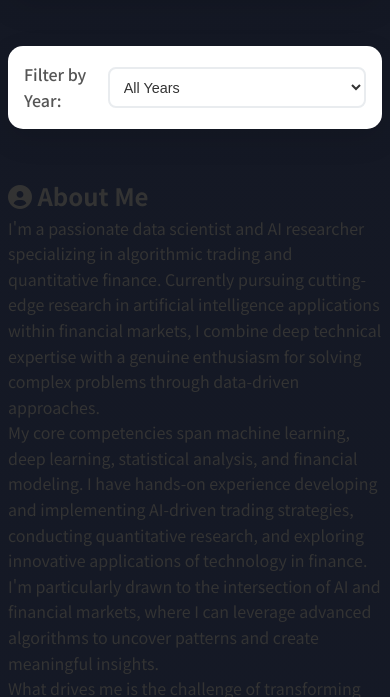
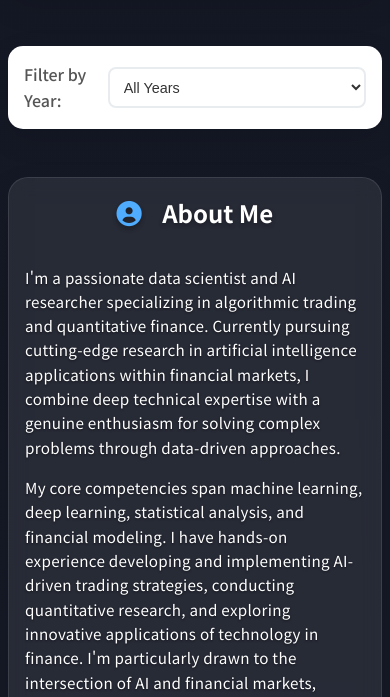
Before and after one commit to lucasking0109/Lucas_Life_Timeline, a website: page index.html in a window 390 px wide. Shown: the part 147-844 px from the top of the page. Drawn offline with Linux system fonts and the light colour scheme.

Commit message:
Fix About Me text contrast for better readability

```diff
--- a/styles.css
+++ b/styles.css
@@ -1358,3 +1358,97 @@ header h1 i {
         opacity: 0;
     }
 }
+
+/* 個人介紹區域樣式 */
+.about-section {
+    margin: 3rem 0;
+    padding: 0;
+}
+
+.about-content {
+    background: rgba(255, 255, 255, 0.08);
+    border-radius: 20px;
+    padding: 2.5rem;
+    backdrop-filter: blur(10px);
+    box-shadow: 0 15px 35px rgba(0,0,0,0.1);
+    border: 1px solid rgba(255, 255, 255, 0.1);
+}
+
+.about-header {
+    text-align: center;
+    margin-bottom: 2.5rem;
+}
+
+.about-header h2 {
+    color: white;
+    font-size: 2.2rem;
+    font-weight: 700;
+    margin: 0;
+    text-shadow: 0 2px 4px rgba(0,0,0,0.3);
+}
+
+.about-header i {
+    margin-right: 1rem;
+    color: #4facfe;
+    animation: pulse 2s infinite;
+}
+
+.about-text {
+    margin-top: 2rem;
+    text-align: left;
+}
+
+.about-text p {
+    color: #ffffff;
+    font-size: 1.1rem;
+    line-height: 1.8;
+    margin-bottom: 1.5rem;
+    font-weight: 400;
+    letter-spacing: 0.3px;
+    text-shadow: 0 1px 2px rgba(0, 0, 0, 0.5);
+}
+
+.about-text p:last-child {
+    margin-bottom: 0;
+}
+
+/* About 區域響應式設計 */
+@media (max-width: 768px) {
+    .about-content {
+        padding: 1.5rem;
+    }
+
+    .about-header h2 {
+        font-size: 1.8rem;
+    }
+
+    .about-text p {
+        font-size: 1rem;
+        line-height: 1.7;
+        margin-bottom: 1.2rem;
+    }
+}
+
+@media (max-width: 480px) {
+    .about-section {
+        margin: 2rem 0;
+    }
+
+    .about-content {
+        padding: 1rem;
+    }
+
+    .about-header {
+        margin-bottom: 1.5rem;
+    }
+
+    .about-header h2 {
+        font-size: 1.5rem;
+    }
+
+    .about-text p {
+        font-size: 0.95rem;
+        line-height: 1.6;
+        margin-bottom: 1rem;
+    }
+}
```
